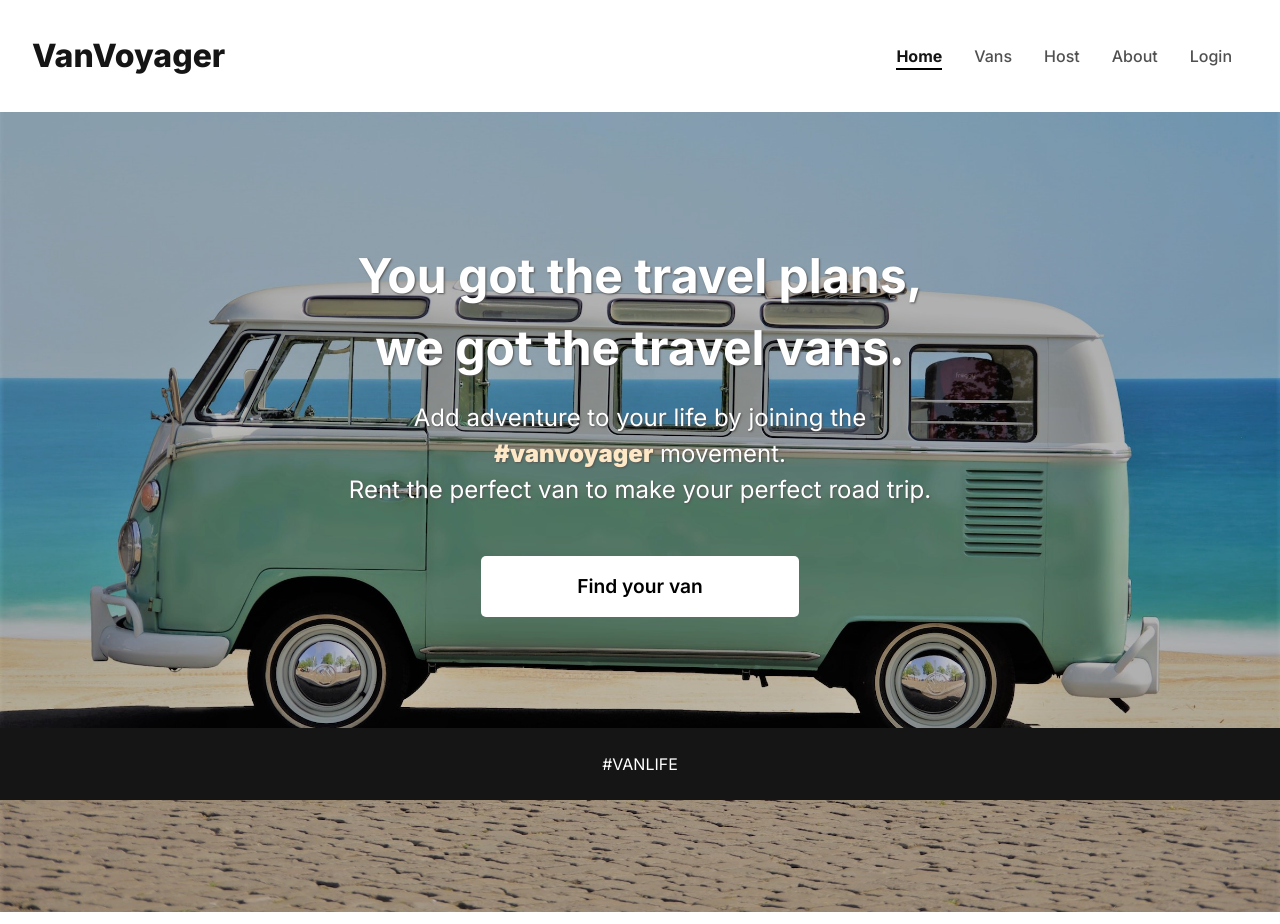
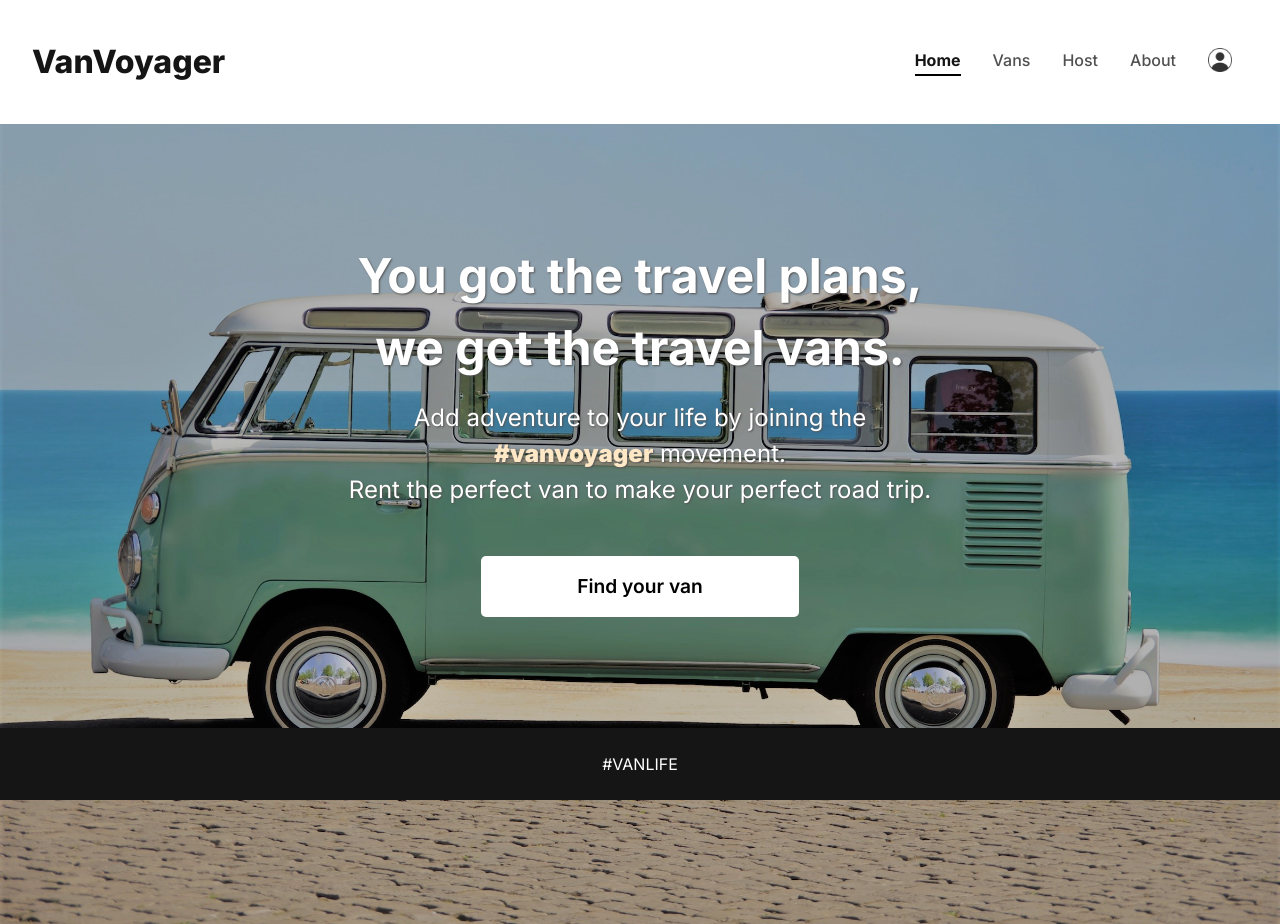
Before and after one commit to heet-git/van-voyager, a React (Create React App) app: page / in a window 1280 px wide. Built offline with nearby package versions, Linux system fonts and the light colour scheme; what miragejs would draw is missing.

Commit message:
add login image
add login image

```diff
--- a/src/common/Header.jsx
+++ b/src/common/Header.jsx
@@ -1,5 +1,6 @@
 import React from "react";
 import { Link, NavLink } from "react-router-dom";
+import profileImg from "../assets/profile.png"
 
 function Header() {
 return (
@@ -13,7 +14,9 @@ return (
                 <NavLink to="vans" className={({ isActive }) =>isActive ? "active" : ""}>Vans</NavLink>
                 <NavLink to="host" className={({ isActive }) =>isActive ? "active" : ""}>Host</NavLink>
                 <NavLink to="about" className={({ isActive }) =>isActive ? "active" : ""}>About</NavLink>
-                <Link to="login" className="login-link">Login</Link>
+                <Link to="login" className="login-link">
+                    <img src={profileImg} className="profileImg"/>
+                </Link>
             </nav>
         </div>
     </header>
--- a/src/styles.css
+++ b/src/styles.css
@@ -52,7 +52,12 @@ header{
     align-items: center;
 }
 
-.navbar > a{
+.navbar {
+    display: flex;
+    flex-direction: row;
+}
+
+.navbar a{
     margin: 1rem;
     font-weight: 500;
     text-decoration: none;
@@ -71,6 +76,10 @@ header{
     font-size: 2rem;
     font-weight: 800;
     color: #151515;
+}
+
+.profileImg{
+    height: 1.5rem;
 }
 
 /*** Footer ***/
```
Also changed, not shown: src/assets/profile.png (added).
